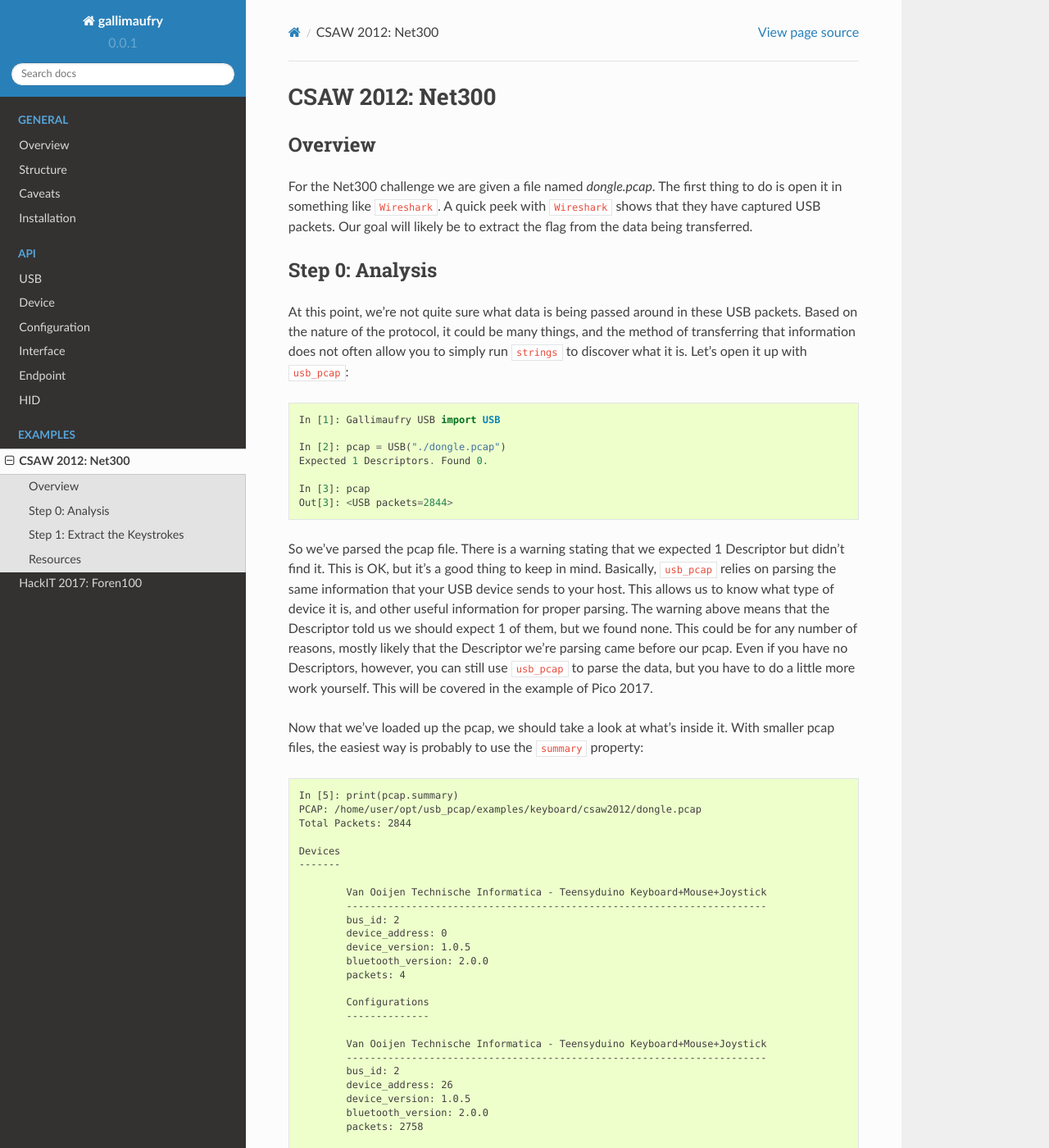
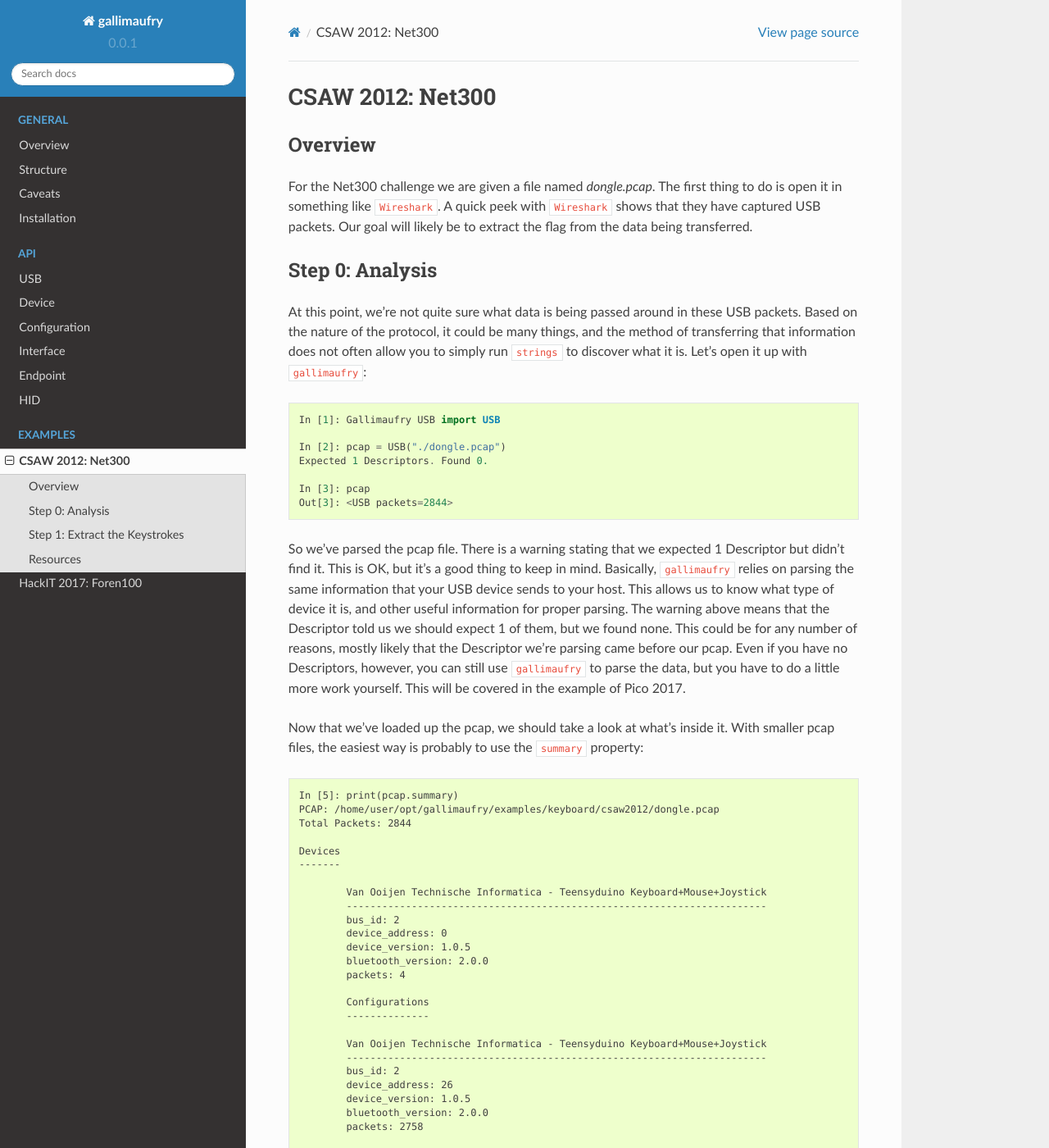
Before and after one commit to bannsec/gallimaufry, a Sphinx documentation site: the page built from docs/source/examples/csaw_2012_net300.rst, in a window 1280 px wide and 1400 px high. Shown: the whole window at 82% size. Built offline with Sphinx 7.4.7 and the Read the Docs theme 2.0.0, drawn with Linux system fonts in a browser that asks for light colours; some of the changed text lies outside the part shown.

Commit message:
Name changes

```diff
--- a/docs/source/Overview.rst
+++ b/docs/source/Overview.rst
@@ -1,6 +1,6 @@
 Overview
 =============
-``usb_pcap`` is a python3 wrapper for parsing USB packet capture (or .pcap)
+``gallimaufry`` is a python3 wrapper for parsing USB packet capture (or .pcap)
 files. It utilizes ``tshark`` on the backend for parsing of the packet capture
 files. The output of parsing the pcap file is a python class object that
 represents everything it knows about what's in the pcap.
@@ -17,7 +17,7 @@ nice writeup at `beyondlogic <http://www.beyondlogic.org/usbnutshell/usb5.shtml>
 
 Caveats
 =======
-Auto parsing for ``usb_pcap`` currently relies on parsing information from what
+Auto parsing for ``gallimaufry`` currently relies on parsing information from what
 are called Descriptors. Descriptors are the way that the USB protocol tells the
 host what is connected and what to expect. The packet capture may not have all
 the descriptors. If it does not, those objects will not be automatically
--- a/docs/source/examples/csaw_2012_net300.rst
+++ b/docs/source/examples/csaw_2012_net300.rst
@@ -16,7 +16,7 @@ Step 0: Analysis
 At this point, we're not quite sure what data is being passed around in these
 USB packets. Based on the nature of the protocol, it could be many things, and
 the method of transferring that information does not often allow you to simply
-run ``strings`` to discover what it is. Let's open it up with ``usb_pcap``::
+run ``strings`` to discover what it is. Let's open it up with ``gallimaufry``::
 
     In [1]: Gallimaufry USB import USB
 
@@ -28,13 +28,13 @@ run ``strings`` to discover what it is. Let's open it up with ``usb_pcap``::
 
 So we've parsed the pcap file. There is a warning stating that we expected 1
 Descriptor but didn't find it. This is OK, but it's a good thing to keep in
-mind. Basically, ``usb_pcap`` relies on parsing the same information that your
+mind. Basically, ``gallimaufry`` relies on parsing the same information that your
 USB device sends to your host. This allows us to know what type of device it
 is, and other useful information for proper parsing. The warning above means
 that the Descriptor told us we should expect 1 of them, but we found none. This
 could be for any number of reasons, mostly likely that the Descriptor we're
 parsing came before our pcap. Even if you have no Descriptors, however, you can
-still use ``usb_pcap`` to parse the data, but you have to do a little more work
+still use ``gallimaufry`` to parse the data, but you have to do a little more work
 yourself. This will be covered in the example of Pico 2017.
 
 Now that we've loaded up the pcap, we should take a look at what's inside it.
@@ -42,7 +42,7 @@ With smaller pcap files, the easiest way is probably to use the ``summary``
 property::
 
 	In [5]: print(pcap.summary)
-	PCAP: /home/user/opt/usb_pcap/examples/keyboard/csaw2012/dongle.pcap
+	PCAP: /home/user/opt/gallimaufry/examples/keyboard/csaw2012/dongle.pcap
 	Total Packets: 2844
 
 	Devices
@@ -247,4 +247,4 @@ Flag: ``key[c48ba993d353ca]``
 *********
 Resources
 *********
-* `dongle.pcap <https://github.com/Owlz/usb_pcap/blob/master/docs/source/examples/csaw_2012_net300.pcap?raw=true>`_
+* `dongle.pcap <https://github.com/Owlz/gallimaufry/blob/master/docs/source/examples/csaw_2012_net300.pcap?raw=true>`_
```
Also changed, not shown: docs/source/Installation.rst (+4 -4 lines), docs/source/examples/hackit_2017_foren100.rst (+4 -4 lines).
